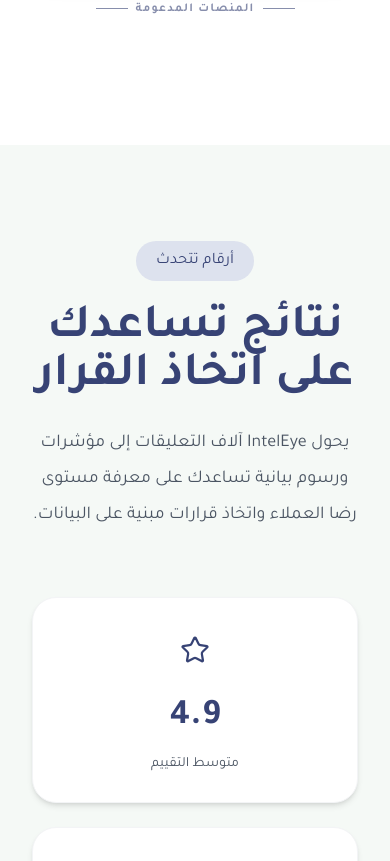
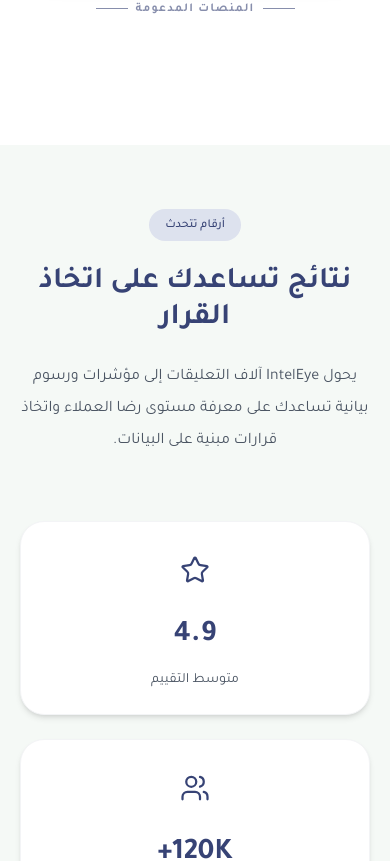
Before and after one commit to alaaalhrebi/inteleye, a Next.js app in the folder inteleye_project/: page / in a window 390 px wide. Shown: the part 1752-2613 px from the top of the page. Built offline with nearby package versions, Linux system fonts and the light colour scheme.

Commit message:
Update Stats.tsx

```diff
--- a/inteleye_project/src/components/Stats.tsx
+++ b/inteleye_project/src/components/Stats.tsx
@@ -33,8 +33,8 @@ const stats = [
 
 export default function Stats() {
   return (
-    <section className="py-24 bg-[#F5F9F6]">
-      <div className="max-w-7xl mx-auto px-8">
+    <section className="py-16 sm:py-20 lg:py-24 bg-[#F5F9F6]">
+      <div className="max-w-7xl mx-auto px-5 sm:px-6 lg:px-8">
 
         {/* Header */}
 
@@ -45,15 +45,15 @@ export default function Stats() {
           viewport={{ once: true }}
           className="text-center mb-16"
         >
-          <span className="inline-block rounded-full bg-[#BABDE2]/40 text-[#374375] px-5 py-2 mb-6">
+        <span className="inline-block rounded-full bg-[#BABDE2]/40 text-[#374375] px-4 sm:px-5 py-2 mb-6 text-xs sm:text-sm font-medium">
             أرقام تتحدث
           </span>
 
-          <h2 className="text-5xl font-bold text-primary">
+          <h2 className="text-3xl sm:text-4xl lg:text-5xl font-bold text-primary">
             نتائج تساعدك على اتخاذ القرار
           </h2>
 
-          <p className="mt-6 text-gray-600 text-lg max-w-3xl mx-auto leading-9">
+          <p className="mt-6 text-gray-600 text-base sm:text-lg max-w-3xl mx-auto leading-8 sm:leading-9">
             يحول IntelEye آلاف التعليقات إلى مؤشرات ورسوم بيانية
             تساعدك على معرفة مستوى رضا العملاء واتخاذ قرارات مبنية
             على البيانات.
@@ -92,7 +92,8 @@ export default function Stats() {
                   shadow-md
                   hover:shadow-xl
                   transition-all
-                  p-6
+                p-5
+                  sm:p-6
                   text-center
                 "
               >
@@ -114,8 +115,8 @@ export default function Stats() {
 
                 {/* Number */}
 
-                <h3 className="text-4xl font-bold text-primary mt-5">
-                  {item.value}
+<h3 className="text-3xl sm:text-4xl font-bold text-primary mt-5">
+  {item.value}
                 </h3>
 
                 {/* Label */}
```
